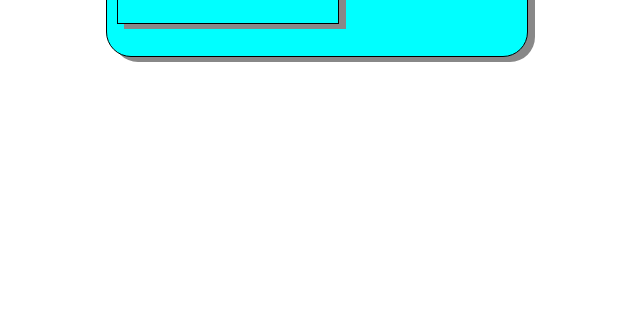
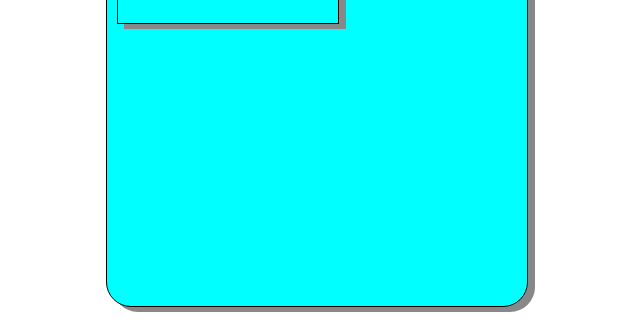
Before and after one commit to mokshkopikar/mokshkopikar.github.io, a plain HTML site: page birthdayinvite.html in a window 1280 px wide. Shown: the part 473-800 px from the top of the page, without its empty margins (323-963 px from the left). Drawn offline with Linux system fonts and the light colour scheme.

Commit message:
Updated birthday invite

```diff
--- a/birthdayinvite.html
+++ b/birthdayinvite.html
@@ -22,7 +22,7 @@
                 box-shadow: 7px 5px #888888;
                 padding: 10px;
                 width:400px;
-                height:500px;
+                height:750px;
                 margin: auto;
                 left:10px;
                 padding: 10px;
```
